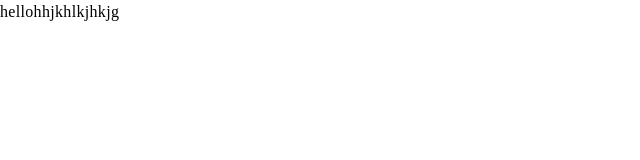
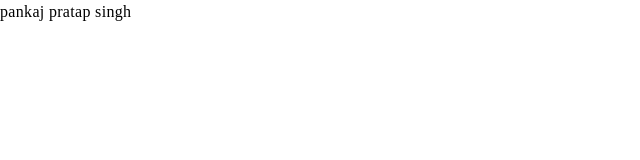
Before and after one commit to adarsh2027dev/Corptube-platform, a Next.js app: page /profile/dashboard in a window 1280 px wide. Shown: the top 160 px of the page, without its empty margins (0-640 px from the left). Built offline with nearby package versions, Linux system fonts and the light colour scheme.

Commit message:
pankaj name add

```diff
--- a/src/pages/profile/dashboard.js
+++ b/src/pages/profile/dashboard.js
@@ -3,7 +3,7 @@ import React from 'react'
 const dashboard = () => {
   return (
     <div>
-      <p>hellohhjkhlkjhkjg</p>
+      <p>pankaj pratap singh</p>
     </div>
   )
 }
```
